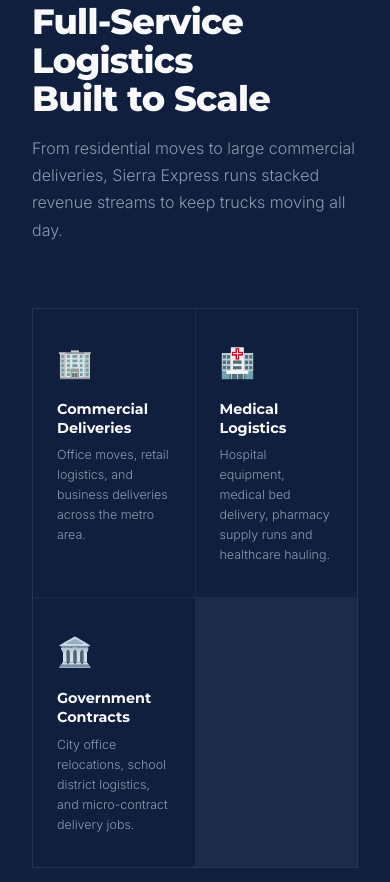
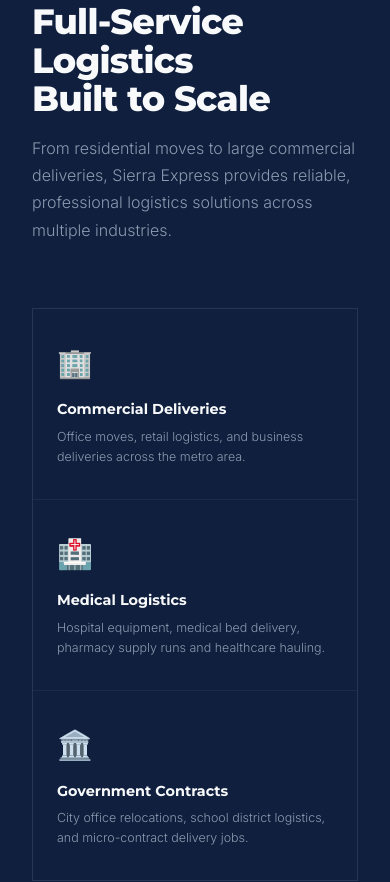
Before and after one commit to carmelldennis-beep/test-website, a website: page sierra-express/index.html in a window 390 px wide. Shown: the part 2732-3614 px from the top of the page. Drawn offline with nearby package versions, Linux system fonts and the light colour scheme.

Commit message:
Fix services grid layout and clean up spacing after content removal

```diff
--- a/sierra-express/index.html
+++ b/sierra-express/index.html
@@ -263,7 +263,7 @@
 
   .services-grid {
     display: grid;
-    grid-template-columns: repeat(5, 1fr);
+    grid-template-columns: repeat(3, 1fr);
     gap: 1px;
     background: rgba(255,255,255,0.05);
     border: 1px solid rgba(255,255,255,0.05);
@@ -835,7 +835,7 @@
     nav { padding: 1.2rem 2rem; }
     .hero { padding: 0 2rem; }
     .services { padding: 5rem 2rem; }
-    .services-grid { grid-template-columns: repeat(3, 1fr); }
+    .services-grid { grid-template-columns: repeat(2, 1fr); }
     .how-it-works { padding: 5rem 2rem; }
     .steps-grid { grid-template-columns: 1fr; gap: 0; }
     .step-arrow { transform: rotate(90deg); }
@@ -857,7 +857,7 @@
     .nav-links { display: none; }
     .hero { padding: 6rem 1.5rem 3rem; }
     .hero-stats { gap: 1.5rem; flex-wrap: wrap; }
-    .services-grid { grid-template-columns: 1fr 1fr; }
+    .services-grid { grid-template-columns: 1fr; }
     .vehicles-grid { grid-template-columns: 1fr 1fr; }
     .reviews-grid { grid-template-columns: 1fr; }
     .trust-badges { gap: 1.5rem; }
@@ -966,7 +966,7 @@
   <div class="reveal">
     <div class="section-tag">What We Do</div>
     <h2 class="section-title">Full-Service Logistics<br>Built to Scale</h2>
-    <p class="section-sub">From residential moves to large commercial deliveries, Sierra Express runs stacked revenue streams to keep trucks moving all day.</p>
+    <p class="section-sub">From residential moves to large commercial deliveries, Sierra Express provides reliable, professional logistics solutions across multiple industries.</p>
   </div>
   <div class="services-grid">
     <div class="service-card reveal reveal-delay-1">
```
